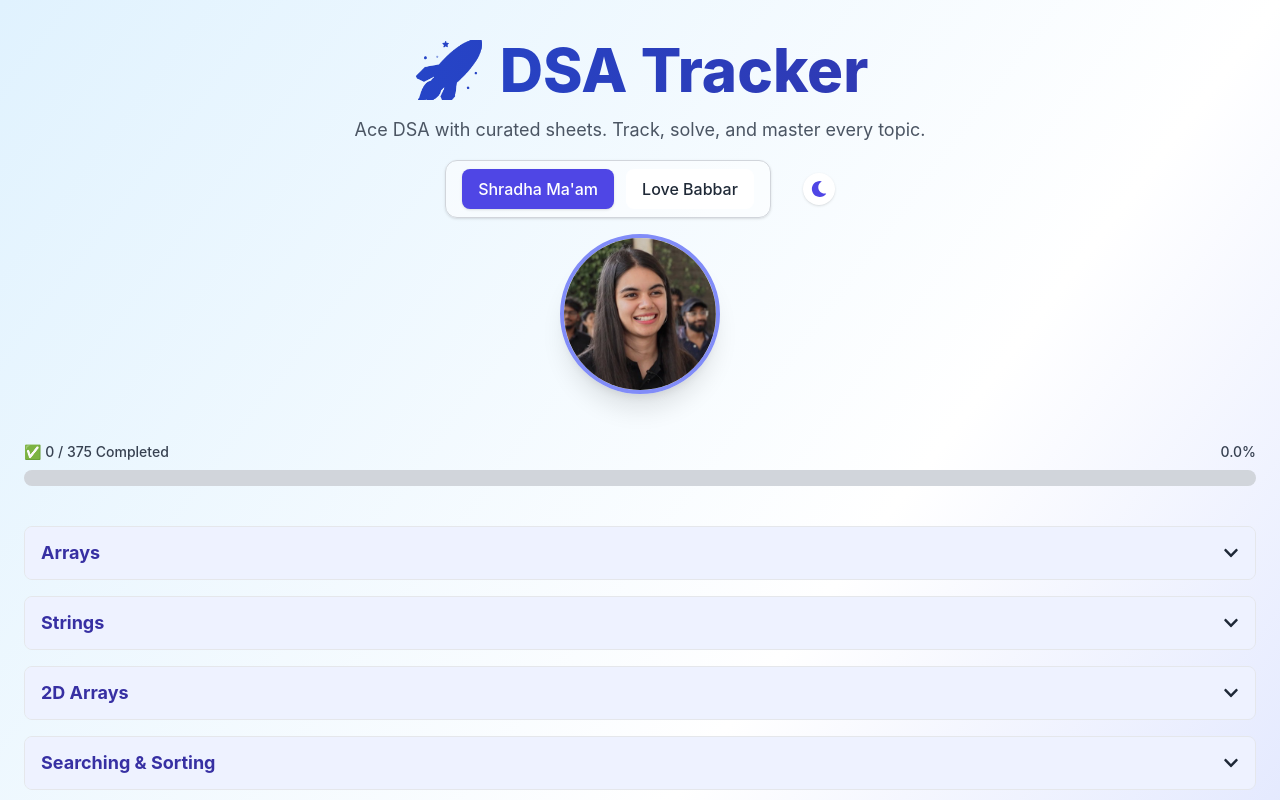
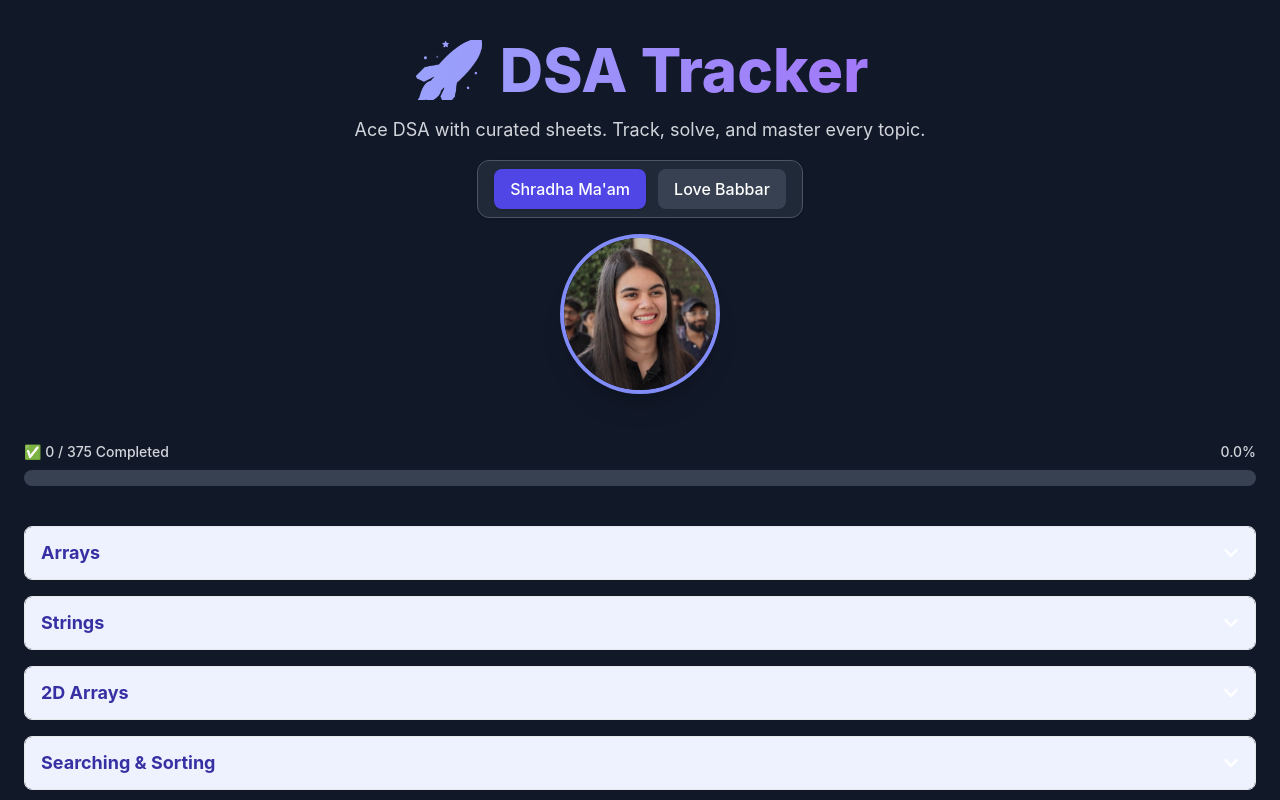
Before and after one commit to GittyBits/dsaWeb, a React (Vite) app: page / in a window 1280 px wide. Shown: the top 800 px of the page. Built offline with nearby package versions, Linux system fonts and the light colour scheme.

Commit message:
Update App.jsx

```diff
--- a/src/App.jsx
+++ b/src/App.jsx
@@ -3,7 +3,7 @@ import React, { useState, useEffect } from "react";
 import shraddha from "./data/shraddha.json";
 import lovebabbar from "./data/lovebabbar.json";
 import { motion, AnimatePresence } from "framer-motion";
-import { FaCheckCircle, FaChevronDown, FaChevronUp, FaSun, FaMoon } from "react-icons/fa";
+import { FaCheckCircle, FaChevronDown, FaChevronUp } from "react-icons/fa";
 import shraddhaImg from "./assets/shraddha.png";
 import lovebabbarImg from "./assets/lovebabbar.png";
 import sources from "./config/sources";
@@ -17,7 +17,6 @@ function App() {
     const saved = localStorage.getItem(`dsa-progress-${selectedSheet}`);
     return saved ? JSON.parse(saved) : {};
   });
-  const [darkMode, setDarkMode] = useState(false);
 
   useEffect(() => {
     const saved = localStorage.getItem(`dsa-progress-${selectedSheet}`);
@@ -36,17 +35,17 @@ function App() {
   const solved = Object.values(progress).filter(Boolean).length;
 
   return (
-    <div className={`${darkMode ? "bg-gray-900 text-white" : "bg-gradient-to-br from-sky-100 via-white to-indigo-200 text-gray-800"} min-h-screen transition-colors duration-300`}>
+    <div className="bg-gray-900 text-white min-h-screen transition-colors duration-300">
       <div className="max-w-7xl mx-auto px-6 py-10">
         <header className="mb-12 text-center space-y-4">
-          <h1 className="text-5xl sm:text-6xl font-extrabold bg-clip-text text-transparent bg-gradient-to-r from-blue-700 to-indigo-800 dark:from-blue-300 dark:to-purple-500">
+          <h1 className="text-5xl sm:text-6xl font-extrabold bg-clip-text text-transparent bg-gradient-to-r from-blue-300 to-purple-500">
             🚀 DSA Tracker
           </h1>
-          <p className="text-lg text-gray-600 dark:text-gray-300">
+          <p className="text-lg text-gray-300">
             Ace DSA with curated sheets. Track, solve, and master every topic.
           </p>
           <div className="flex justify-center gap-4 mt-4 items-center flex-wrap">
-            <div className="inline-flex gap-3 bg-white/50 px-4 py-2 rounded-xl shadow border border-gray-300 dark:bg-gray-800 dark:border-gray-600">
+            <div className="inline-flex gap-3 bg-gray-800 px-4 py-2 rounded-xl shadow border border-gray-600">
               {Object.keys(sources).map((name) => (
                 <button
                   key={name}
@@ -54,19 +53,13 @@ function App() {
                   className={`px-4 py-2 font-medium rounded-lg transition duration-200 ${
                     selectedSheet === name
                       ? "bg-indigo-600 text-white shadow"
-                      : "bg-white text-gray-800 hover:bg-gray-100 dark:bg-gray-700 dark:text-white"
+                      : "bg-gray-700 text-white hover:bg-gray-600"
                   }`}
                 >
                   {name}
                 </button>
               ))}
             </div>
-            <button
-              onClick={() => setDarkMode(!darkMode)}
-              className="ml-4 p-2 rounded-full bg-white dark:bg-gray-700 text-indigo-600 dark:text-white shadow hover:shadow-md"
-            >
-              {darkMode ? <FaSun /> : <FaMoon />}
-            </button>
           </div>
           <div className="flex justify-center mt-6">
             <img src={image} alt={selectedSheet} className="w-40 h-40 rounded-full shadow-xl object-cover border-4 border-indigo-400" />
@@ -75,14 +68,14 @@ function App() {
 
         <div className="mb-10">
           <div className="flex justify-between items-center mb-2">
-            <span className="text-sm font-medium text-gray-700 dark:text-gray-300">
+            <span className="text-sm font-medium text-gray-300">
               ✅ {solved} / {total} Completed
             </span>
-            <span className="text-sm font-medium text-gray-700 dark:text-gray-300">
+            <span className="text-sm font-medium text-gray-300">
               {(solved / total * 100).toFixed(1)}%
             </span>
           </div>
-          <div className="w-full h-4 bg-gray-300 dark:bg-gray-700 rounded-full overflow-hidden">
+          <div className="w-full h-4 bg-gray-700 rounded-full overflow-hidden">
             <div
               className="h-full bg-gradient-to-r from-green-400 to-blue-500 transition-all"
               style={{ width: `${(solved / total) * 100}%` }}
```
